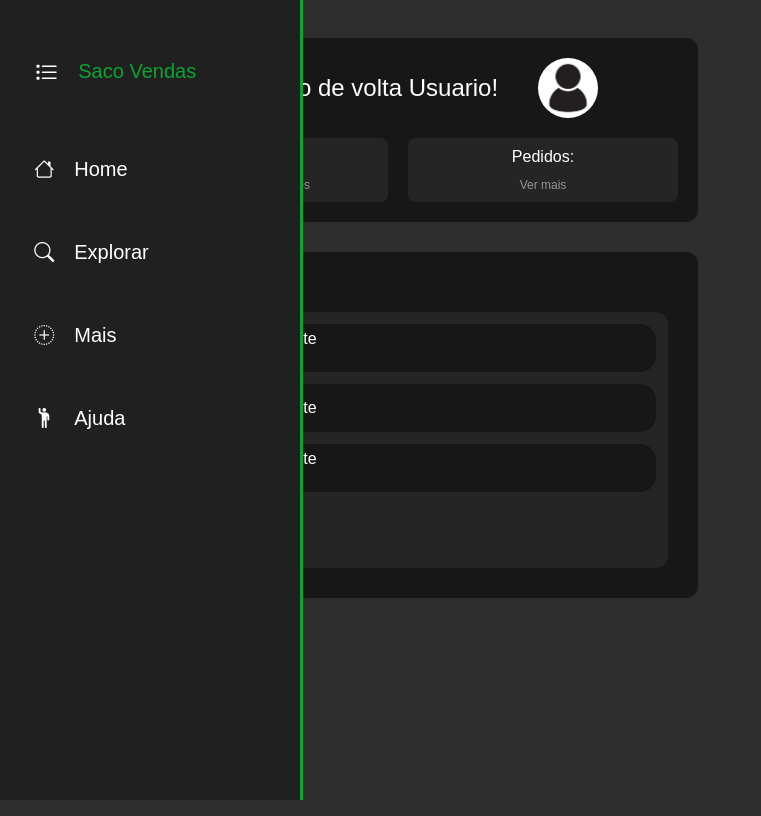
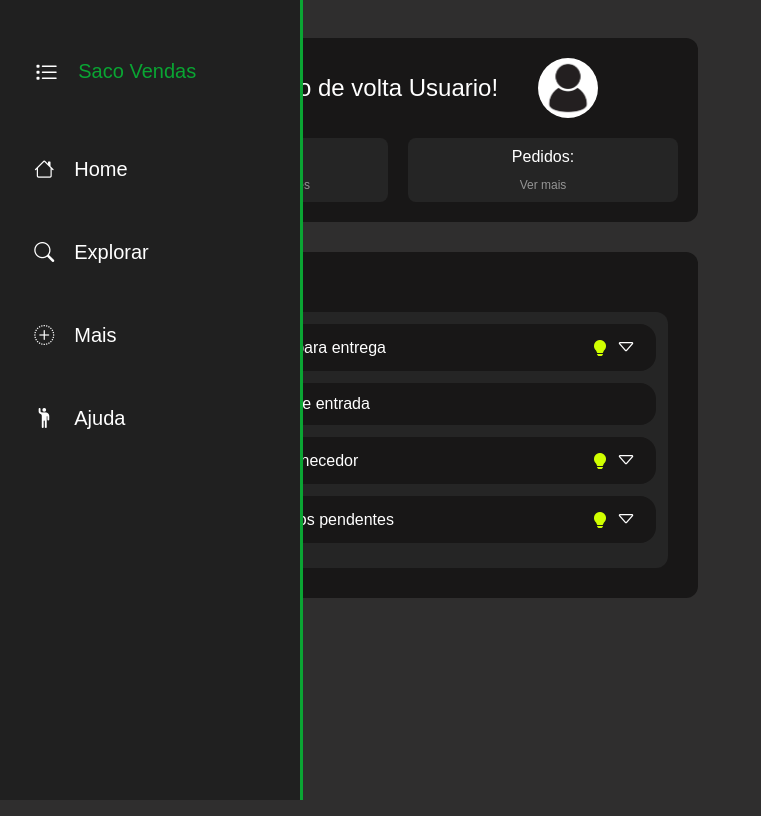
Before and after one commit to iurilugao01/SacoVendas, a Vue app: page / in a window 1280 px wide. Shown: the whole page, without its empty margins (0-761 px from the left). Built offline with nearby package versions, Linux system fonts and the light colour scheme.

Commit message:
feat(entrybox) finalizando a caixa de entrada

```diff
--- a/src/components/EntryBox.vue
+++ b/src/components/EntryBox.vue
@@ -3,27 +3,58 @@ export default {
   name: "EntryBox",
   data() {
     return {
+      hoveredIndexState: new Set(),
+      notifyContentState: new Set(),
+
       notifys: [
         {
-          tittle: "Notificação de teste",
+          tittle: "Seu pedido saiu para entrega",
           type: "delivery",
           viewed: false,
           content: "lorem",
         },
         {
-          tittle: "Notificação de teste",
+          tittle: "Adição da caixa de entrada",
           type: "new",
-          viewed: true,
+          viewed: false,
           content: "",
         },
         {
-          tittle: "Notificação de teste",
+          tittle: "Mensagem do fornecedor",
           type: "message",
           viewed: false,
-          content: "",
+          content: "lorem",
+        },
+        {
+          tittle: "Alerta! pagamentos pendentes",
+          type: "alert",
+          viewd: false,
+          content:
+            "ainda nao foi emitido o pagamento do lote de 32000 sacos de lixo de medio porte",
         },
       ],
     };
+  },
+  methods: {
+    toggleNotifyViewd(index) {
+      this.notifys[index].viewed = true;
+    },
+
+    onArrowHover(index) {
+      this.hoveredIndexState.add(index);
+    },
+    onArrowHoverLeave(index) {
+      this.hoveredIndexState.delete(index);
+    },
+
+    showNotifyContent(index) {
+      if (!this.notifyContentState.has(index)) {
+        this.notifyContentState.add(index);
+        return;
+      }
+
+      this.notifyContentState.delete(index);
+    },
   },
 };
 </script>
@@ -37,16 +68,39 @@ export default {
         <div class="notify-msg" v-for="(notify, index) in notifys" :key="index">
           <div class="notify-header">
             <div>
-              <i class="bi bi-star" v-if="notify.type === 'new'"></i>
-              <i class="bi bi-box" v-if="notify.type === 'delivery'"></i>
-              <i class="bi bi-book" v-if="notify.type === 'message'"></i>
+              <i
+                :class="{
+                  bi: true,
+                  'bi-star': notify.type === 'new',
+                  'bi-box': notify.type === 'delivery',
+                  'bi-book': notify.type === 'message',
+                  'bi-exclamation-circle-fill': notify.type === 'alert',
+                }"
+                v-if="notify.type"
+              ></i>
 
               <span>{{ notify.tittle }}</span>
             </div>
             <div>
-              <i class="bi bi-caret-down" v-if="notify.content"></i>
-              <i class="bi bi-lightbulb-fill" v-if="!notify.viewed"></i>
+              <i
+                class="bi bi-lightbulb-fill"
+                v-if="!notify.viewed && notify.content"
+              ></i>
+              <i
+                :class="{
+                  bi: true,
+                  'bi-caret-down': !hoveredIndexState.has(index),
+                  'bi-caret-down-fill': hoveredIndexState.has(index),
+                }"
+                @click="toggleNotifyViewd(index), showNotifyContent(index)"
+                @mouseenter="onArrowHover(index)"
+                @mouseleave="onArrowHoverLeave(index)"
+                v-if="notify.content"
+              ></i>
             </div>
+          </div>
+          <div class="notify-content" v-if="notifyContentState.has(index)">
+            <span class="notify-content-txt">{{ notify.content }}</span>
           </div>
         </div>
       </div>
@@ -94,12 +148,40 @@ i {
 
 .notify-msg {
   display: flex;
+  flex-direction: column;
   background-color: #181717;
   width: 100%;
-  height: 6vh;
+  height: auto;
+
   padding: 12px;
   border-radius: 16px;
   margin-bottom: 12px;
+}
+
+.notify-header {
+  display: flex;
+  justify-content: space-between;
   align-items: center;
+  width: 100%;
+}
+
+.notify-content {
+  margin-top: 12px;
+  margin-left: 24px;
+  width: 80%;
+}
+
+.bi-lightbulb-fill {
+  color: #d0ff00;
+}
+
+.bi-exclamation-circle-fill {
+  color: #c51e01;
+}
+
+.bi-caret-down,
+.bi-caret-down-fill {
+  cursor: pointer;
+  font-size: 20px;
 }
 </style>
```
Also changed, not shown: 1 other file (tests, documents, lock files or other folders).
